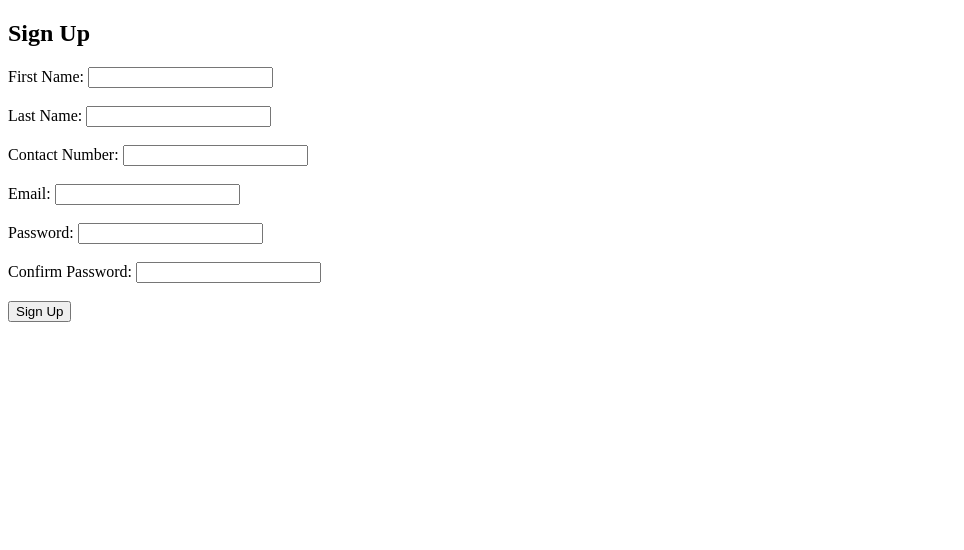
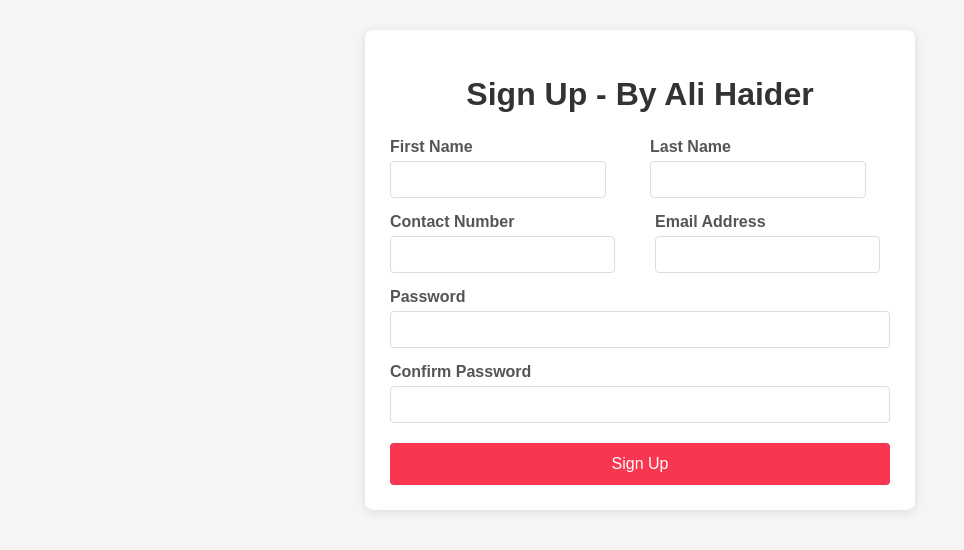
Before and after one commit to alihaiderbaloch/alihaiderbaloch.github.io, a plain HTML site: page sign-up.html in a window 1280 px wide. Shown: the whole page, without its empty margins (0-964 px from the left). Drawn offline with Linux system fonts and the light colour scheme.

Commit message:
Update sign-up.html

```diff
--- a/sign-up.html
+++ b/sign-up.html
@@ -1,36 +1,218 @@
-
 <!DOCTYPE html>
 <html lang="en">
-<head>
-    <meta charset="UTF-8">
-    <meta name="viewport" content="width=device-width, initial-scale=1.0">
+  <head>
+    <meta charset="UTF-8" />
+    <meta name="viewport" content="width=device-width, initial-scale=1.0" />
     <title>Sign Up Page</title>
-</head>
-<body>
+  </head>
+  <body
+    style="
+      font-family: Arial, sans-serif;
+      background-color: #f5f5f5;
+      margin: 0;
+      padding: 0;
+      text-align: center;
+    "
+  >
+    <div
+      style="
+        background-color: white;
+        width: 90%;
+        max-width: 500px;
+        margin: 30px auto;
+        padding: 25px;
+        border-radius: 8px;
+        box-shadow: 0 2px 10px rgba(0, 0, 0, 0.1);
+      "
+    >
+      <h1 style="color: #333; margin-bottom: 25px">Sign Up - By Ali Haider</h1>
 
-    <h2>Sign Up</h2>
+      <form style="text-align: left">
+        <div style="overflow: hidden">
+          <div style="width: 48%; float: left">
+            <label
+              for="firstName"
+              style="
+                display: block;
+                margin-bottom: 5px;
+                font-weight: bold;
+                color: #555;
+              "
+              >First Name</label
+            >
+            <input
+              type="text"
+              id="firstName"
+              name="firstName"
+              required
+              style="
+                width: 90%;
+                padding: 10px;
+                border: 1px solid #ddd;
+                border-radius: 4px;
+                box-sizing: border-box;
+              "
+            />
+          </div>
+          <div style="width: 48%; float: right">
+            <label
+              for="lastName"
+              style="
+                display: block;
+                margin-bottom: 5px;
+                font-weight: bold;
+                color: #555;
+              "
+              >Last Name</label
+            >
+            <input
+              type="text"
+              id="lastName"
+              name="lastName"
+              required
+              style="
+                width: 90%;
+                padding: 10px;
+                border: 1px solid #ddd;
+                border-radius: 4px;
+                box-sizing: border-box;
+              "
+            />
+          </div>
+        </div>
 
-    <form action="submit-form.php" method="POST">
-        <label for="first_name">First Name:</label>
-        <input type="text" id="first_name" name="first_name" required><br><br>
+        <div
+          style="
+            clear: both;
+            padding-top: 15px;
+            display: flex;
+            overflow: hidden;
+            justify-content: justify-between;
+          "
+        >
+          <div style="width: 45%">
+            <label
+              for="contact"
+              style="
+                display: block;
+                margin-bottom: 5px;
+                font-weight: bold;
+                color: #555;
+              "
+              >Contact Number</label
+            >
+            <input
+              type="tel"
+              id="contact"
+              name="contact"
+              required
+              style="
+                width: 100%;
+                padding: 10px;
+                border: 1px solid #ddd;
+                border-radius: 4px;
+                box-sizing: border-box;
+              "
+            />
+          </div>
 
-        <label for="last_name">Last Name:</label>
-        <input type="text" id="last_name" name="last_name" required><br><br>
+          <div style="width: 45%; margin-left: 40px; float: left">
+            <label
+              for="email"
+              style="
+                display: block;
+                margin-bottom: 5px;
+                font-weight: bold;
+                color: #555;
+              "
+              >Email Address</label
+            >
+            <input
+              type="email"
+              id="email"
+              name="email"
+              required
+              style="
+                width: 100%;
+                padding: 10px;
+                border: 1px solid #ddd;
+                border-radius: 4px;
+                box-sizing: border-box;
+              "
+            />
+          </div>
+        </div>
 
-        <label for="contact_number">Contact Number:</label>
-        <input type="tel" id="contact_number" name="contact_number" required><br><br>
+        <div style="padding-top: 15px">
+          <label
+            for="password"
+            style="
+              display: block;
+              margin-bottom: 5px;
+              font-weight: bold;
+              color: #555;
+            "
+            >Password</label
+          >
+          <input
+            type="password"
+            id="password"
+            name="password"
+            required
+            style="
+              width: 100%;
+              padding: 10px;
+              border: 1px solid #ddd;
+              border-radius: 4px;
+              box-sizing: border-box;
+            "
+          />
+        </div>
 
-        <label for="email">Email:</label>
-        <input type="email" id="email" name="email" required><br><br>
+        <div style="padding-top: 15px">
+          <label
+            for="confirmPassword"
+            style="
+              display: block;
+              margin-bottom: 5px;
+              font-weight: bold;
+              color: #555;
+            "
+            >Confirm Password</label
+          >
+          <input
+            type="password"
+            id="confirmPassword"
+            name="confirmPassword"
+            required
+            style="
+              width: 100%;
+              padding: 10px;
+              border: 1px solid #ddd;
+              border-radius: 4px;
+              box-sizing: border-box;
+            "
+          />
+        </div>
 
-        <label for="password">Password:</label>
-        <input type="password" id="password" name="password" required><br><br>
-
-        <label for="confirm_password">Confirm Password:</label>
-        <input type="password" id="confirm_password" name="confirm_password" required><br><br>
-
-        <button type="submit">Sign Up</button>
-    </form>
-
-</body>
+        <button
+          type="submit"
+          style="
+            background-color: #f7374f;
+            color: white;
+            padding: 12px;
+            border: none;
+            border-radius: 4px;
+            cursor: pointer;
+            font-size: 16px;
+            margin-top: 20px;
+            width: 100%;
+            transition: background-color 0.3s;
+          "
+        >
+          Sign Up
+        </button>
+      </form>
+    </div>
+  </body>
 </html>
```
